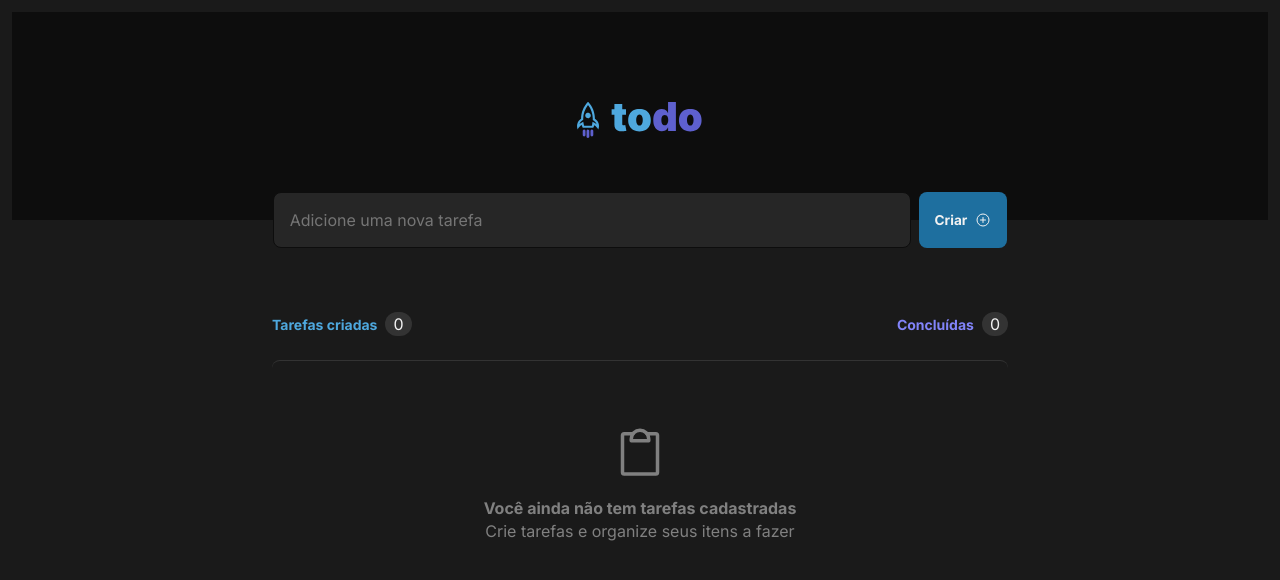
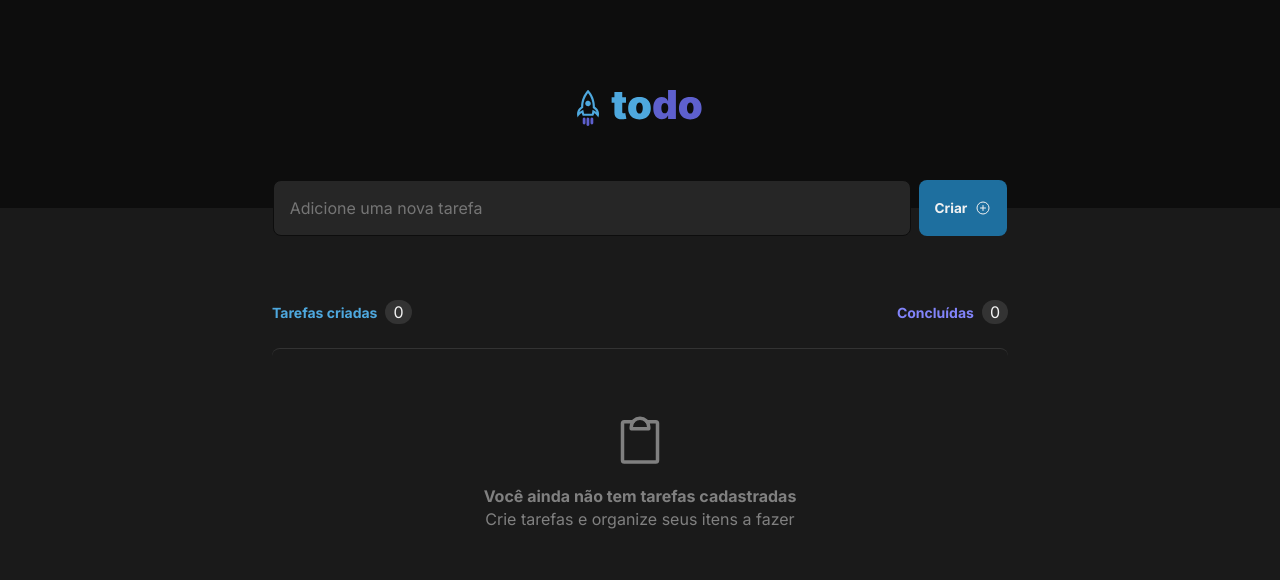
Before and after one commit to gabriel-antero/todo, a React (Vite) app: page / in a window 1280 px wide. Shown: the top 580 px of the page. Built offline with nearby package versions, Linux system fonts and the light colour scheme.

Commit message:
fix: remove unnecessary padding

```diff
--- a/src/global.css
+++ b/src/global.css
@@ -27,7 +27,6 @@ body {
   background: var(--gray-600);
   color: var(--gray-100);
   -webkit-font-smoothing: antialiased;
-  padding: 12px;
 }
 
 body, input, textarea, button {
```
